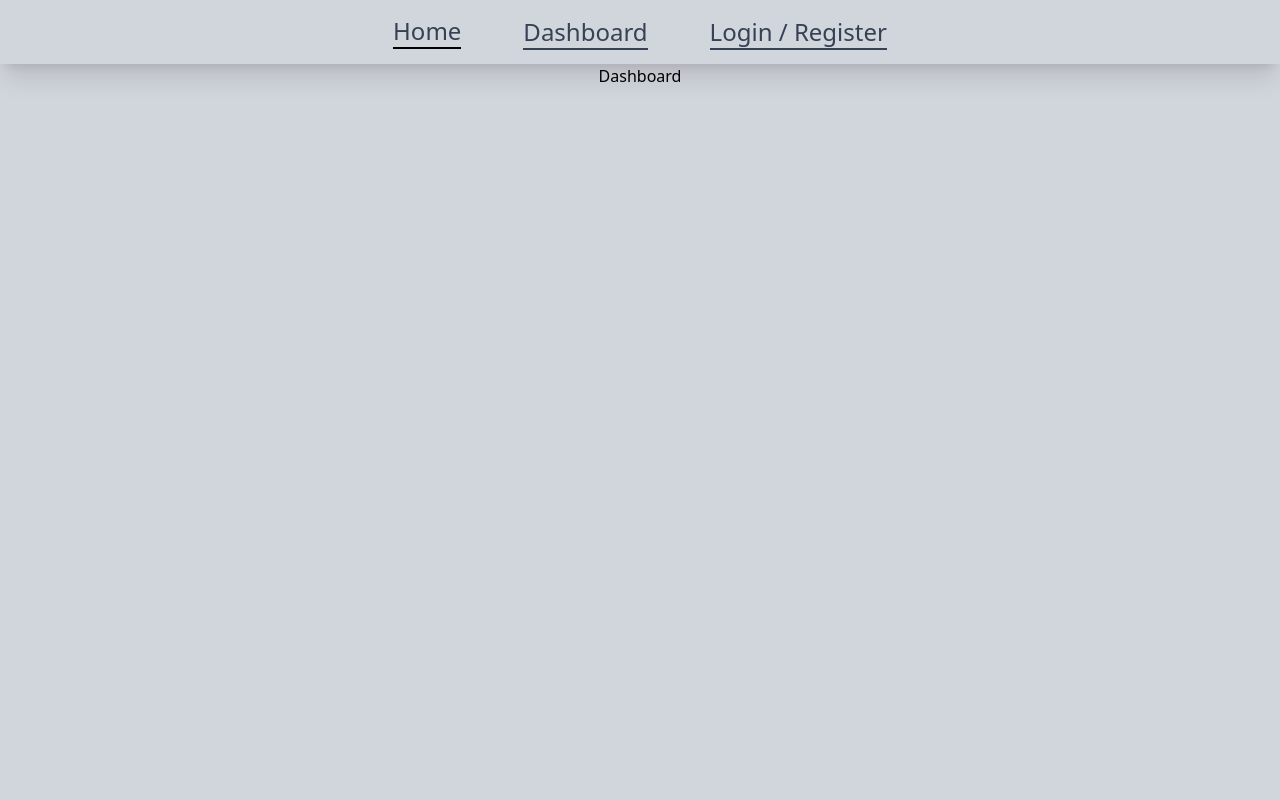
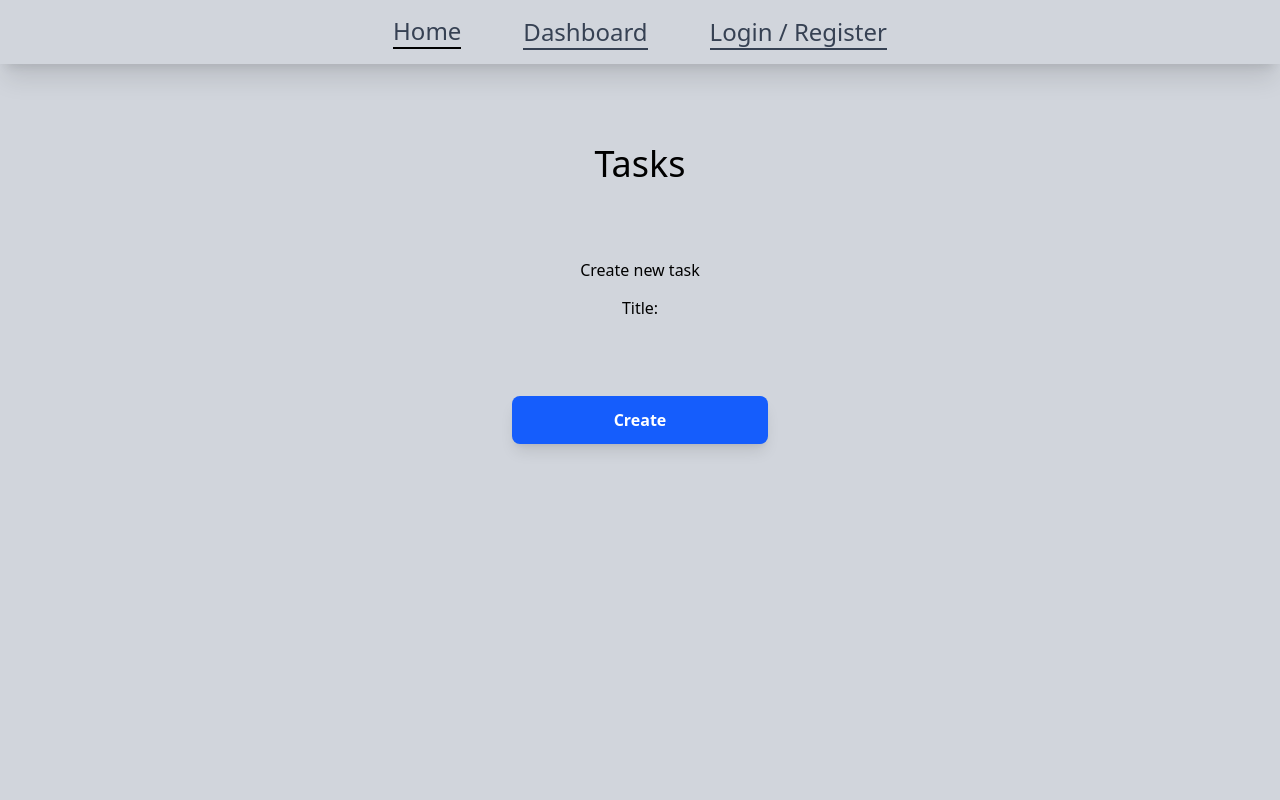
Before and after one commit to tsvetkovivan365-code/flask_task_app, a Flask app: page /dashboard in a window 1280 px wide. Run offline with Flask 3, Linux system fonts and the light colour scheme; data that the repository does not hold is empty.

Commit message:
Adding initial html for dashboard

```diff
--- a/app.py
+++ b/app.py
@@ -43,9 +43,9 @@ def load_user(user_id):
 def home():
     return render_template("home.html")
 
-@app.route('/dashboard')
+@app.route('/dashboard', methods = ['GET', 'POST'])
 def dashboard():
-    return render_template("dashboard.html")
+    return render_template("dashboard.html", tasks=Task.query.all())
 
 @app.route('/register' , methods = ['GET', 'POST'])
 def register():
@@ -72,7 +72,11 @@ def register():
 @app.route('/login', methods=['GET', 'POST'])
 def login():
     login_form = LoginForm()
+    if login_form.validate_on_submit():
+        return redirect(url_for('home'))
     return render_template("login.html", form=login_form)
+
+
 
 
 # Run application
--- a/static/css/main.css
+++ b/static/css/main.css
@@ -30,6 +30,7 @@
     --color-gray-900: oklch(21% 0.034 264.665);
     --color-white: #fff;
     --spacing: 0.25rem;
+    --container-3xs: 16rem;
     --container-2xs: 18rem;
     --container-lg: 32rem;
     --container-2xl: 42rem;
@@ -209,6 +210,24 @@
   .static {
     position: static;
   }
+  .container {
+    width: 100%;
+    @media (width >= 40rem) {
+      max-width: 40rem;
+    }
+    @media (width >= 48rem) {
+      max-width: 48rem;
+    }
+    @media (width >= 64rem) {
+      max-width: 64rem;
+    }
+    @media (width >= 80rem) {
+      max-width: 80rem;
+    }
+    @media (width >= 96rem) {
+      max-width: 96rem;
+    }
+  }
   .mx-18 {
     margin-inline: calc(var(--spacing) * 18);
   }
@@ -218,11 +237,17 @@
   .mt-6 {
     margin-top: calc(var(--spacing) * 6);
   }
+  .mt-7 {
+    margin-top: calc(var(--spacing) * 7);
+  }
   .mt-10 {
     margin-top: calc(var(--spacing) * 10);
   }
   .mt-15 {
     margin-top: calc(var(--spacing) * 15);
+  }
+  .mt-20 {
+    margin-top: calc(var(--spacing) * 20);
   }
   .mt-25 {
     margin-top: calc(var(--spacing) * 25);
@@ -241,6 +266,12 @@
   }
   .mb-8 {
     margin-bottom: calc(var(--spacing) * 8);
+  }
+  .mb-9 {
+    margin-bottom: calc(var(--spacing) * 9);
+  }
+  .mb-15 {
+    margin-bottom: calc(var(--spacing) * 15);
   }
   .block {
     display: block;
@@ -263,6 +294,9 @@
   .min-h-screen {
     min-height: 100vh;
   }
+  .w-3xs {
+    width: var(--container-3xs);
+  }
   .w-full {
     width: 100%;
   }
@@ -274,6 +308,9 @@
   }
   .border-collapse {
     border-collapse: collapse;
+  }
+  .cursor-pointer {
+    cursor: pointer;
   }
   .resize {
     resize: both;
@@ -289,6 +326,9 @@
   }
   .gap-2 {
     gap: calc(var(--spacing) * 2);
+  }
+  .gap-7 {
+    gap: calc(var(--spacing) * 7);
   }
   .space-y-2 {
     :where(& > :not(:last-child)) {
@@ -309,6 +349,12 @@
       margin-inline-start: calc(calc(var(--spacing) * 2) * var(--tw-space-x-reverse));
       margin-inline-end: calc(calc(var(--spacing) * 2) * calc(1 - var(--tw-space-x-reverse)));
     }
+  }
+  .gap-y-3 {
+    row-gap: calc(var(--spacing) * 3);
+  }
+  .gap-y-3\.5 {
+    row-gap: calc(var(--spacing) * 3.5);
   }
   .rounded-3xl {
     border-radius: var(--radius-3xl);
--- a/templates/dashboard.html
+++ b/templates/dashboard.html
@@ -1,6 +1,33 @@
 {% extends "navbar.html" %}
 {% block body %}
-<section>
-    <h2 class='text-center'>Dashboard</h2>
+<section class='flex flex-col items-center gap-y-3.5 mt-20'>
+    <h2 class='text-center text-4xl mb-15'>Tasks</h2>
+    <h3 class='text-center'>Create new task</h3>
+    <label for="new_task">Title:</label>
+    <input type="text" id='new_task'>
+    <button type='submit' class='w-3xs bg-blue-600 hover:bg-blue-700 text-white font-bold py-3 px-4 rounded-lg transition duration-200 shadow-lg mt-6'>Create</button>
+    <section class='flex gap-7'>
+        <section>
+            {% for task in tasks%}
+                {% if task.status == 'To Do' %}
+                    <li>{{task.title}}</li>
+                {% endif %}
+            {% endfor %}
+        </section>
+        <section>
+            {% for task in tasks%}
+                {% if task.status == 'In Progress' %}
+                    <li>{{task.title}}</li>
+                {% endif %}
+            {% endfor %}
+        </section>
+        <section>
+            {% for task in tasks%}
+                {% if task.status == 'Completed' %}
+                    <li>{{task.title}}</li>
+                {% endif %}
+            {% endfor %}
+        </section>
+    </section>
 </section>
 {% endblock %}
```
Also changed, not shown: forms.py (line endings or trailing spaces).
